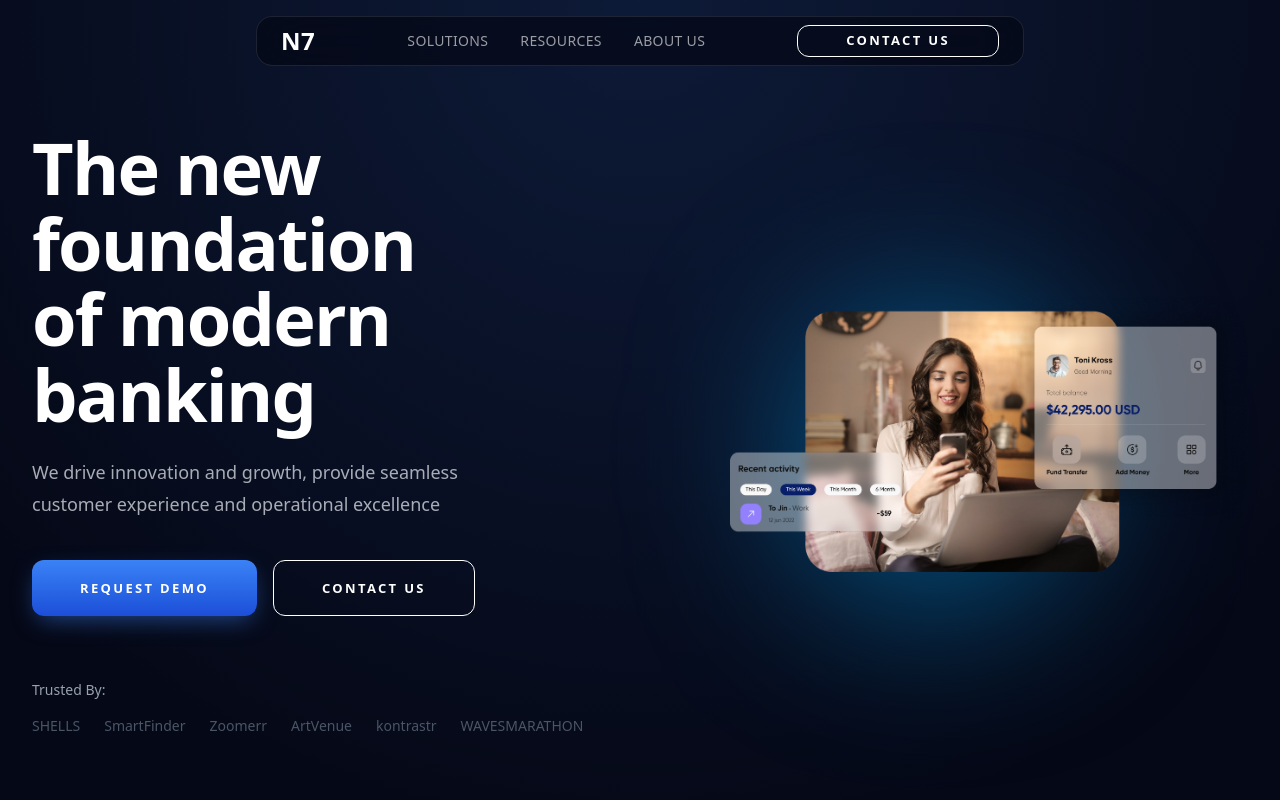
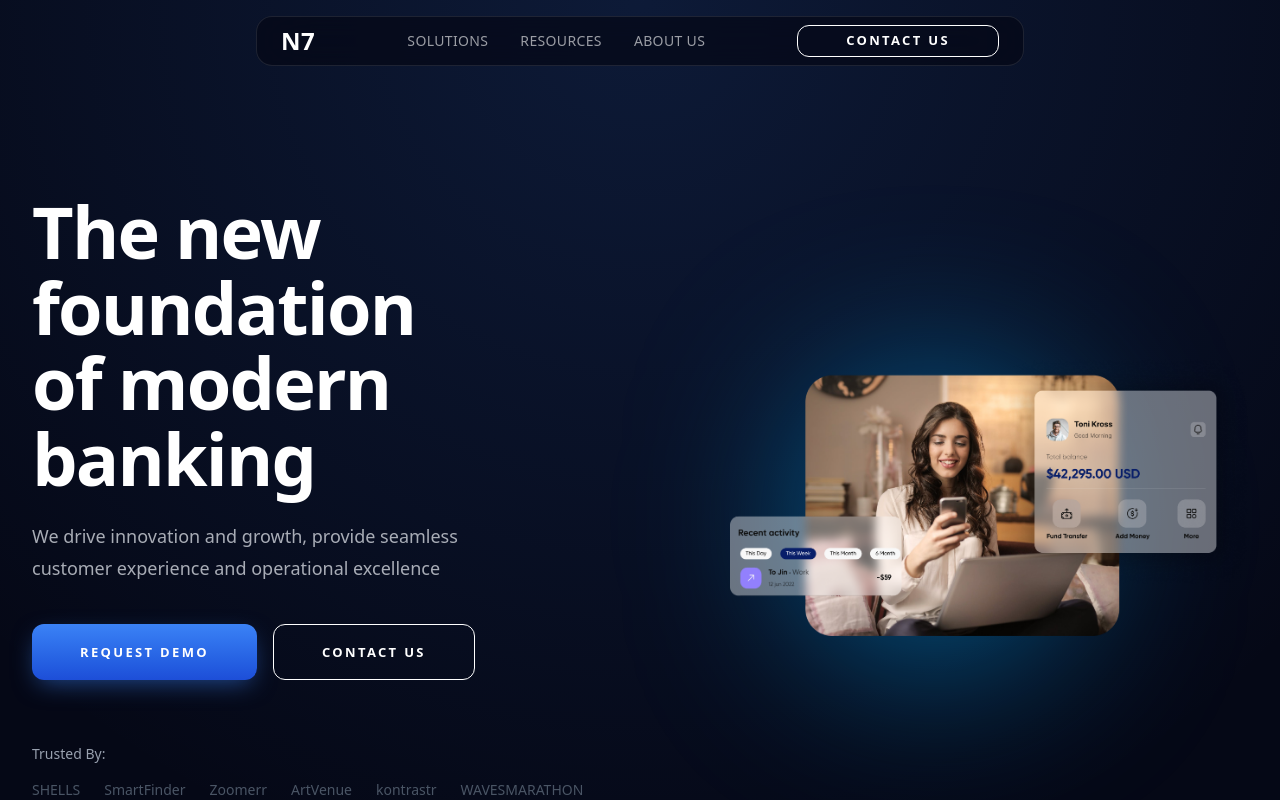
Before and after one commit to anupyadav-dev/n7-frontend-assignment, a Next.js app: page / in a window 1280 px wide. Shown: the top 800 px of the page. Built offline with nearby package versions, Linux system fonts and the light colour scheme.

Commit message:
refactor hero section spacing and layout structure

```diff
--- a/src/components/sections/Hero/Hero.tsx
+++ b/src/components/sections/Hero/Hero.tsx
@@ -9,7 +9,7 @@ export default function Hero() {
   return (
     <header className="overflow-hidden text-white">
       <div className="mx-auto max-w-7xl px-4 sm:px-6 lg:px-8">
-        <section className="grid min-h-[75vh] grid-cols-1 items-center gap-16 py-10 lg:grid-cols-[1.1fr_0.9fr] lg:py-16">
+        <section className="grid grid-cols-1 items-center gap-16 py-24 lg:grid-cols-[1.1fr_0.9fr] lg:py-32">
           {/* LEFT SIDE */}
           <motion.div
             className="text-center lg:text-left"
```
